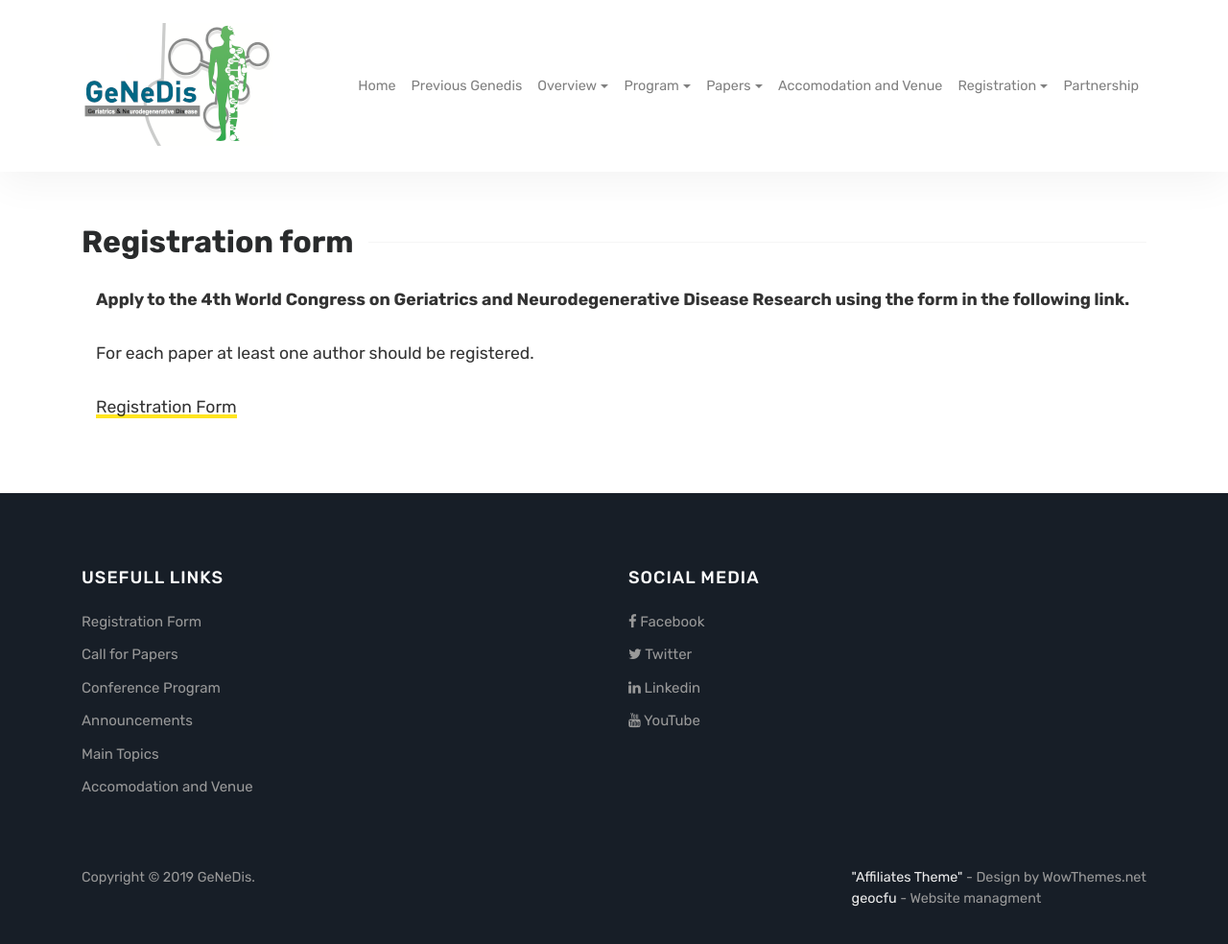
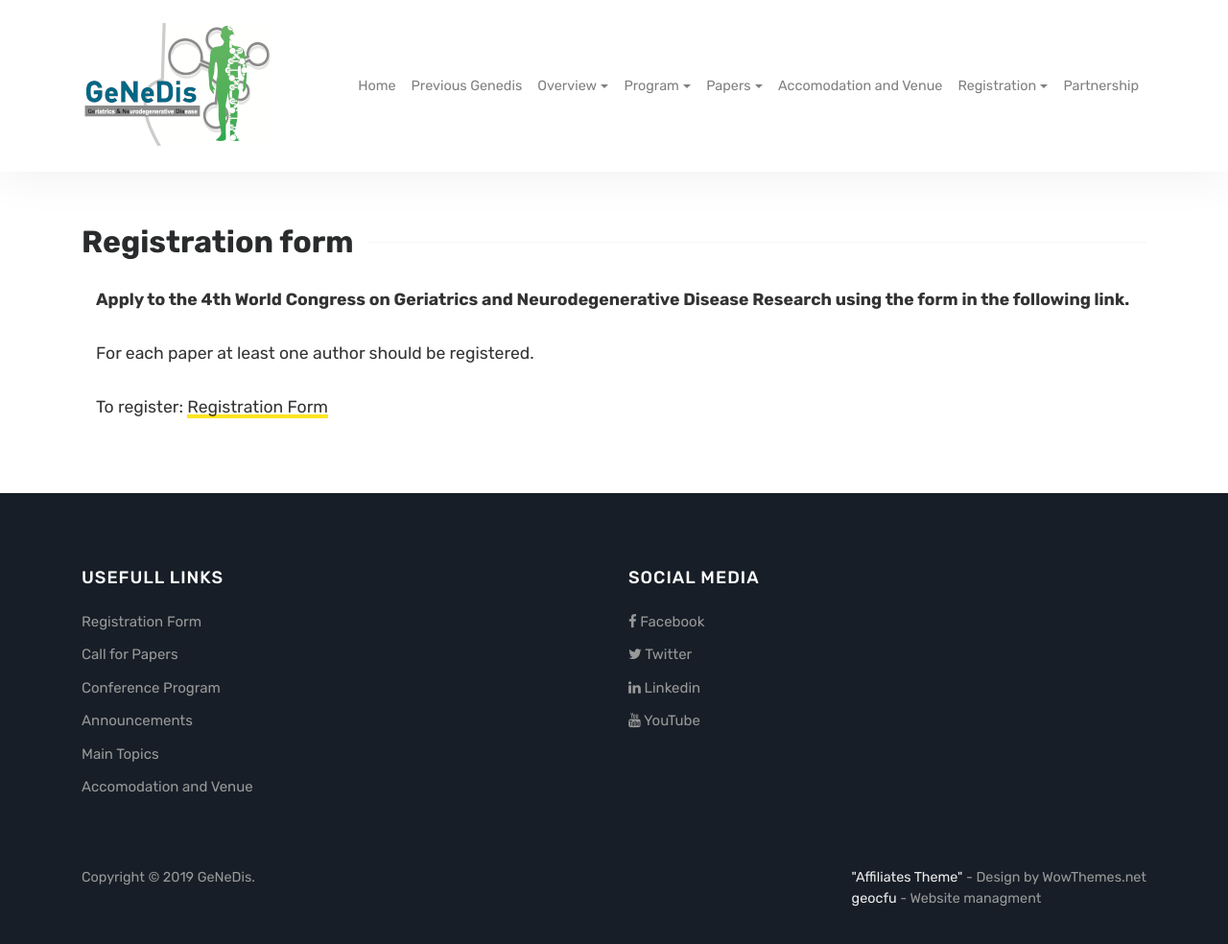
Before and after one commit to Covide-1797/genedis, a Jekyll site: the page built from pages/registration-from.html, in a window 1280 px wide and 993 px high. Shown: the top 984 px of the window at 96% size. Built offline with Jekyll 4.4.1, drawn with Linux system fonts in a browser that asks for light colours.

Commit message:
Update registration-from.html

```diff
--- a/pages/registration-from.html
+++ b/pages/registration-from.html
@@ -8,7 +8,10 @@
         <div class="col-sm-12">
             <p><b>Apply to the 4th World Congress on Geriatrics and Neurodegenerative Disease Research using the form in the following link.</b></p>
             <p>For each paper at least one author should be registered.</p>
-            <p><a href="#">Registration Form</a></p>
+            <p>
+                To register:&nbsp;<a
+                    href="https://docs.google.com/forms/d/e/1FAIpQLSf2kU6bTfmAGVkvjdg7y4Y6p-QzV4pjFwTDasRx-5rtbu1qVg/viewform">Registration Form</a>
+                <br>
         </div>
     </div>
 </div>
```
